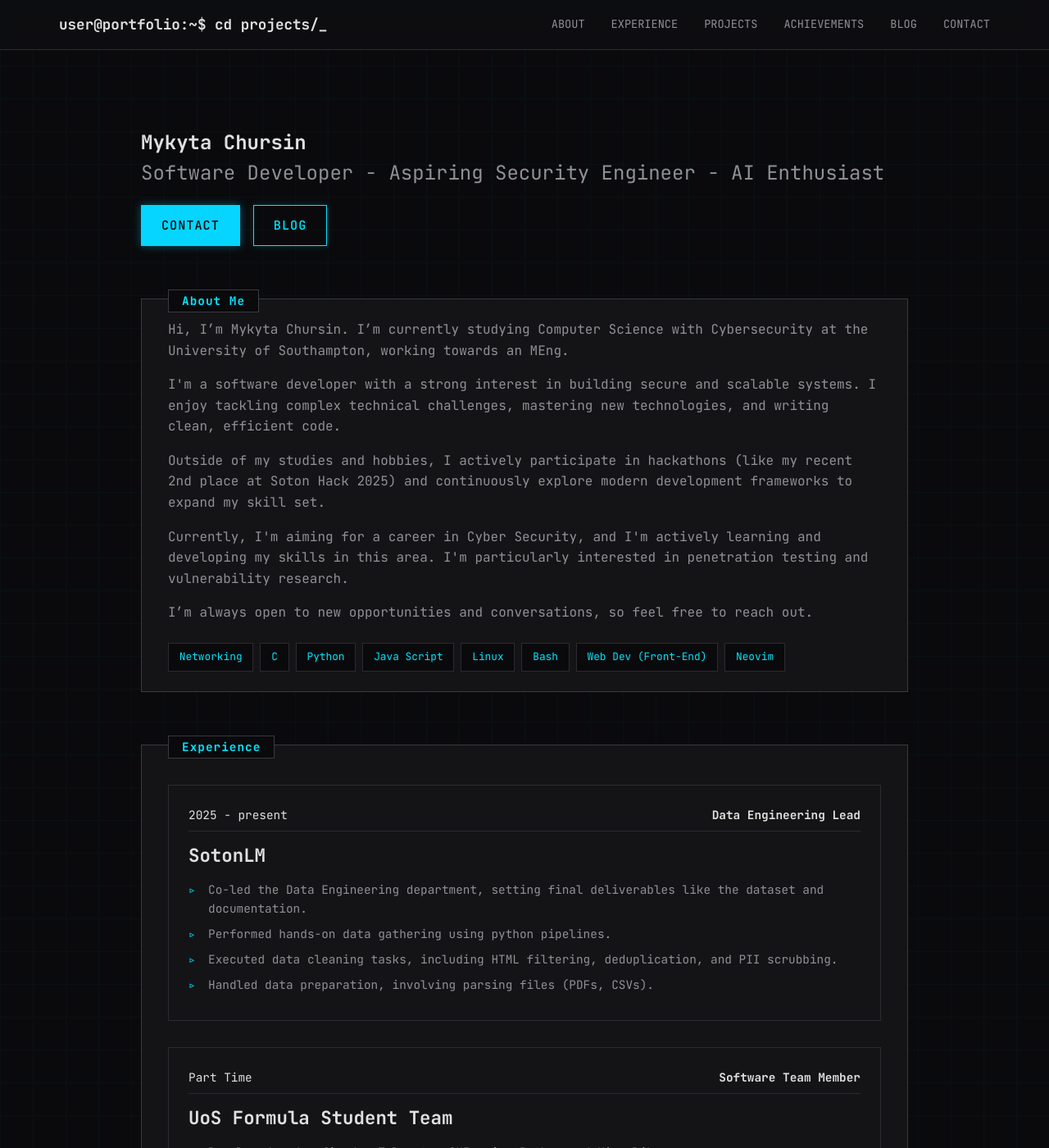
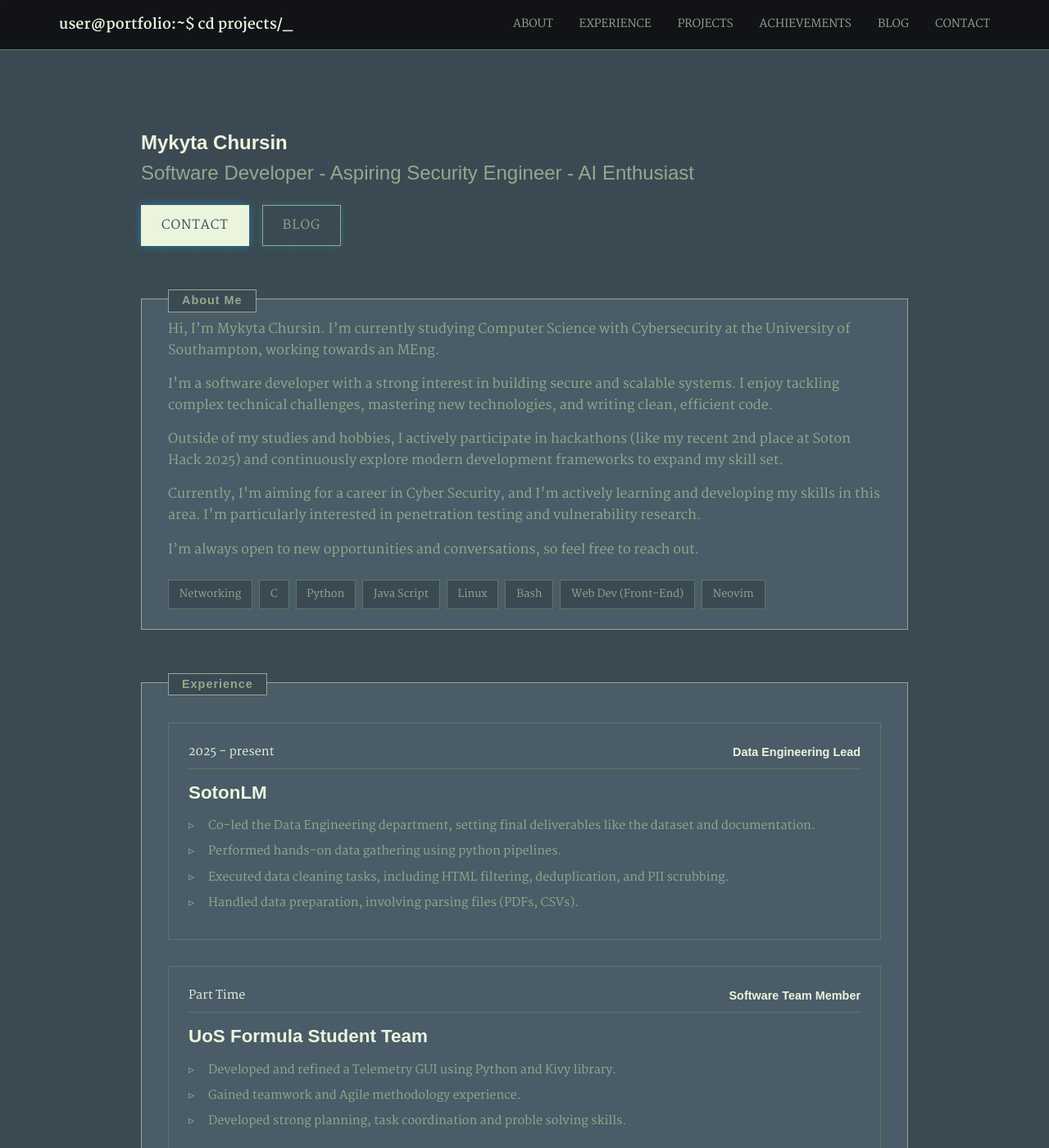
Before and after one commit to takymy/takymy.github.io, a Jekyll site: the page built from index.html, in a window 1280 px wide and 1400 px high. Shown: the whole window at 82% size. Built offline with Jekyll 4.4.1, drawn with Linux system fonts in a browser that asks for light colours; some web fonts are replaced.

Commit message:
Complete aesthetic overhaul: typography and strict 4-color palette

```diff
--- a/_includes/header.html
+++ b/_includes/header.html
@@ -7,7 +7,7 @@
     <!-- Fonts -->
     <link rel="preconnect" href="https://fonts.googleapis.com">
     <link rel="preconnect" href="https://fonts.gstatic.com" crossorigin>
-    <link href="https://fonts.googleapis.com/css2?family=Inter:wght@400;500;600;700&family=JetBrains+Mono:wght@400;500;700&display=swap" rel="stylesheet">
+    <link href="https://fonts.googleapis.com/css2?family=Martel:wght@400;700;900&family=Bitcount+Prop+Double&display=swap" rel="stylesheet">
     <!-- Local CSS variables & base styles -->
     <link rel="stylesheet" href="{{ '/assets/css/main.css' | relative_url }}">
 </head>
--- a/assets/css/main.css
+++ b/assets/css/main.css
@@ -4,27 +4,27 @@
    MUTED JUNGLE THEME & VARIABLES
    ========================================= */
 :root {
-    /* Color Palette - Professional Dark */
-    --bg-dark: #0a0a0c;         /* Near black background */
-    --bg-surface: #141417;      /* Dark gray surface */
-    --bg-surface-hover: #1c1c20;
+    /* Color Palette - Forest / Slate Theme */
+    --bg-dark: #3B4953;         /* Dark Slate */
+    --bg-surface: #4A5C68;      /* Lighter Slate for surface */
+    --bg-surface-hover: #5A7863;/* Forest Green hover */
 
-    --text-primary: #e0e0e0;    /* Clean white-gray */
-    --text-secondary: #909096;  /* Muted gray */
-    --text-muted: #606066;
+    --text-primary: #EBF4DD;    /* Cream/Mint for readable text */
+    --text-secondary: #90AB8B;  /* Sage green for secondary */
+    --text-muted: #5A7863;      /* Forest Green for muted */
 
-    --accent-primary: #00e5ff;    /* Main Accent (Cyber Cyan) */
-    --accent-secondary: #00b4d8;
-    --accent-tertiary: #05d5ff;   /* Bright blue / Trim */
+    --accent-primary: #90AB8B;    /* Sage Green */
+    --accent-secondary: #5A7863;  /* Forest Green */
+    --accent-tertiary: #EBF4DD;   /* Cream highlight */
 
-    --accent-danger: #ff2a6d;     /* Neon Red/Pink for errors/glitch */
+    --accent-danger: #EBF4DD;     /* Redefined to Cream for pure contrast */
 
-    --border-color: #2b2b30;    /* Solid gray border */
-    --border-highlight: #3a3a40;
+    --border-color: #5A7863;    /* Forest green border */
+    --border-highlight: #90AB8B;/* Sage highlight */
 
     /* Typography */
-    --font-primary: 'JetBrains Mono', Consolas, 'SF Mono', 'Ubuntu Mono', monospace;
-    --font-mono: 'JetBrains Mono', Consolas, 'SF Mono', 'Ubuntu Mono', monospace;
+    --font-heading: 'Bitcount Prop Double', sans-serif;
+    --font-text: 'Martel', serif;
 
     /* Strict Geometry Rule - NO ROUNDED CORNERS */
     --radius-zero: 0px !important;
@@ -51,13 +51,19 @@ html {
 body {
     background-color: var(--bg-dark);
     color: var(--text-primary);
-    font-family: var(--font-primary);
+    font-family: var(--font-text);
     line-height: 1.6;
     overflow-x: hidden;
     position: relative;
     display: flex;
     flex-direction: column;
     min-height: 100vh;
+}
+
+h1, h2, h3, h4, h5, h6,
+.hero-title, .framed-title, .project-title, .achievement-title, .contact-heading, .timeline-role {
+    font-family: var(--font-heading) !important;
+    font-weight: normal; /* Double ink handles thickness natively */
 }
 
 /* Subtle background grid pattern for "command center" feel */
@@ -109,10 +115,10 @@ h1, h2, h3, h4 {
 
 /* Typography Helpers */
 .mono {
-    font-family: var(--font-mono);
+    font-family: var(--font-text);
 }
 .mono-subtext {
-    font-family: var(--font-mono);
+    font-family: var(--font-text);
     font-size: 0.85rem;
     color: var(--text-secondary);
 }
@@ -169,7 +175,7 @@ h1, h2, h3, h4 {
     justify-content: center;
     align-items: center;
     padding: 0.75rem 1.5rem;
-    font-family: var(--font-primary); /* Modern sleek font */
+    font-family: var(--font-text); /* Modern sleek font */
     font-size: 0.95rem;
     font-weight: 500;
     text-transform: uppercase;
@@ -261,7 +267,7 @@ h1, h2, h3, h4 {
 }
 
 .framed-title {
-    font-family: var(--font-mono);
+    font-family: var(--font-text);
     color: var(--accent-primary);
     font-weight: bold;
     font-size: 0.9rem;
@@ -299,7 +305,7 @@ h1, h2, h3, h4 {
 }
 
 .logo {
-    font-family: var(--font-mono);
+    font-family: var(--font-text);
     font-weight: 700;
     font-size: 1.1rem;
     color: var(--text-primary);
@@ -314,7 +320,7 @@ h1, h2, h3, h4 {
 }
 
 .desktop-nav-links a {
-    font-family: var(--font-mono);
+    font-family: var(--font-text);
     font-size: 0.85rem;
     color: var(--text-secondary);
     text-transform: uppercase;
@@ -353,7 +359,7 @@ h1, h2, h3, h4 {
 
 .hero-desc-new p {
     color: var(--text-secondary);
-    font-family: var(--font-mono);
+    font-family: var(--font-text);
 }
 
 .hero-actions {
@@ -377,7 +383,7 @@ h1, h2, h3, h4 {
     margin-top: 0;
     margin-bottom: 1rem;
     color: var(--text-secondary);
-    font-family: var(--font-mono);
+    font-family: var(--font-text);
 }
 
 .about-text p:last-child {
@@ -392,7 +398,7 @@ h1, h2, h3, h4 {
 }
 
 .tech-tag {
-    font-family: var(--font-mono);
+    font-family: var(--font-text);
     font-size: 0.8rem;
     padding: 0.4rem 0.8rem;
     background-color: var(--bg-dark);
@@ -434,7 +440,7 @@ h1, h2, h3, h4 {
 .timeline-desc {
     list-style-type: none;
     color: var(--text-secondary);
-    font-family: var(--font-mono);
+    font-family: var(--font-text);
 }
 
 .timeline-desc li {
@@ -448,7 +454,7 @@ h1, h2, h3, h4 {
     position: absolute;
     left: 0;
     color: var(--accent-primary);
-    font-family: var(--font-mono);
+    font-family: var(--font-text);
 }
 
 /* =========================================
@@ -503,14 +509,14 @@ h1, h2, h3, h4 {
     font-size: 0.95rem;
     flex-grow: 1;
     margin-bottom: 2rem;
-    font-family: var(--font-mono);
+    font-family: var(--font-text);
 }
 
 .project-tech {
     display: flex;
     flex-wrap: wrap;
     gap: 1rem;
-    font-family: var(--font-mono);
+    font-family: var(--font-text);
     font-size: 0.8rem;
     color: var(--text-muted);
 }
@@ -563,7 +569,7 @@ h1, h2, h3, h4 {
     font-size: 0.9rem;
     color: var(--text-secondary);
     margin-bottom: 1rem;
-    font-family: var(--font-mono);
+    font-family: var(--font-text);
 }
 
 /* =========================================
@@ -578,7 +584,7 @@ h1, h2, h3, h4 {
 .contact-text {
     color: var(--text-secondary);
     margin-bottom: 2.5rem;
-    font-family: var(--font-mono);
+    font-family: var(--font-text);
 }
 
 /* =========================================
```
